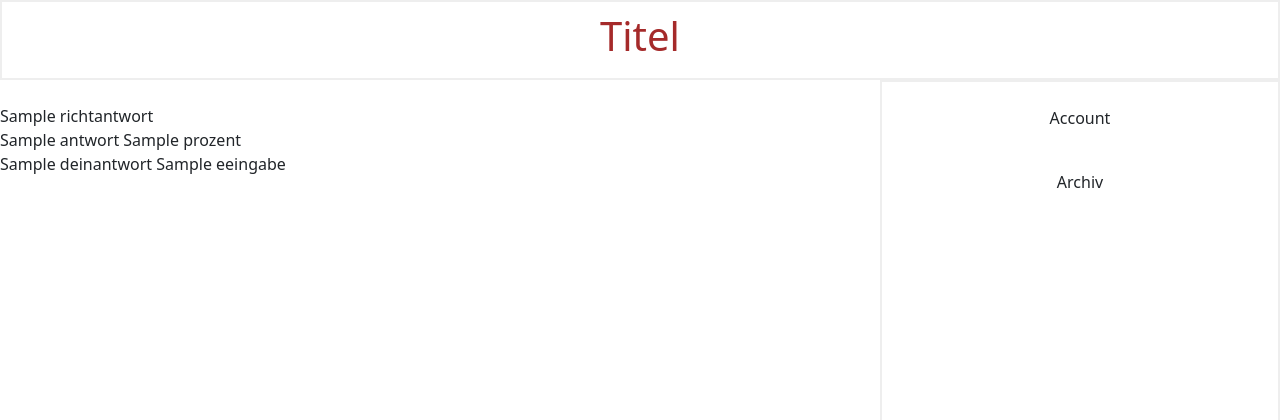
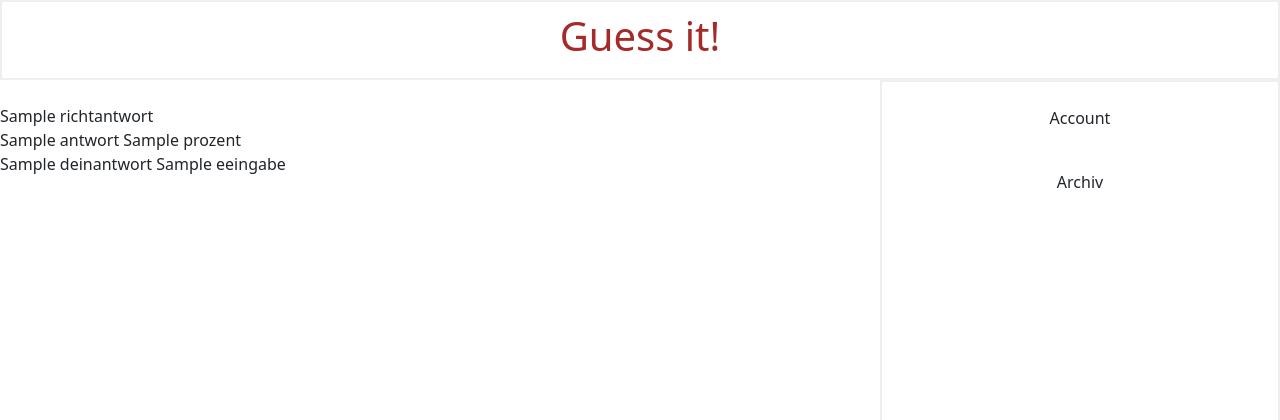
Before and after one commit to elisa123-dot/Titel, a Flask app: template templates/indexcopy.html in a window 1280 px wide. Shown: the top 420 px of the page. Run offline with Flask 3, Linux system fonts and the light colour scheme; the template is opened without the code that fills it: most values are stand-ins (such as "Sample title", 1, 10 or a date in 2020).

```diff
--- a/templates/indexcopy.html
+++ b/templates/indexcopy.html
@@ -5,7 +5,7 @@
 </head>
 <body>
     <div id="kopf">
-        <h1 id="Titel">Titel</h1>
+        <h1 id="Titel">Guess it!</h1>
      </div>
 
      <div id="rand">
```
